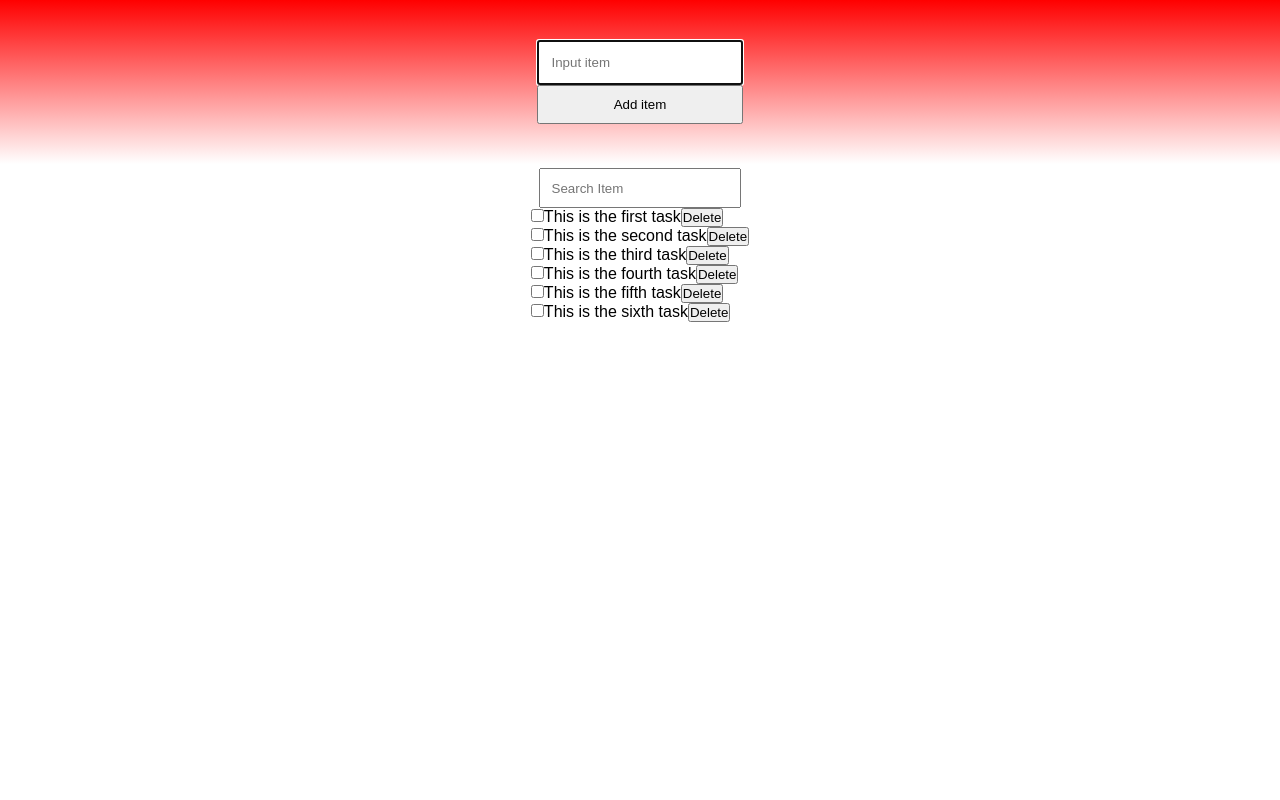
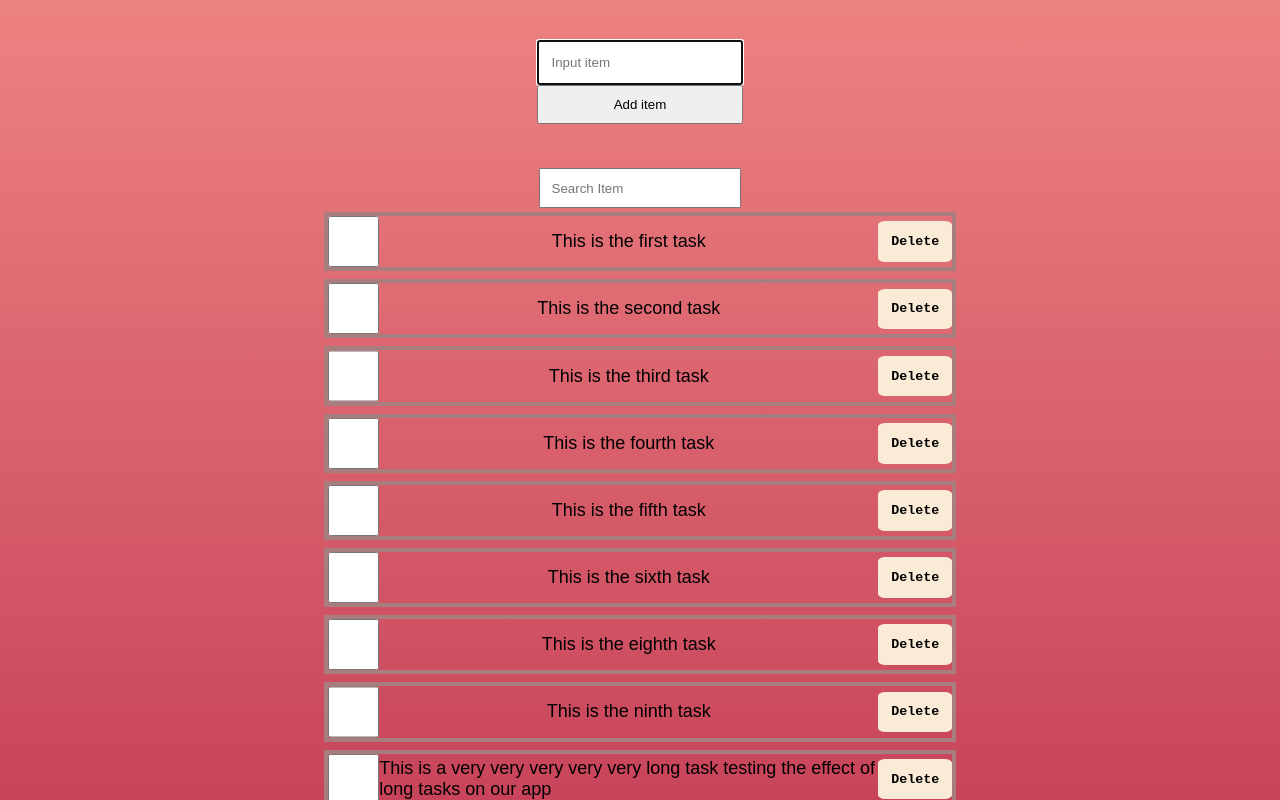
Before and after one commit to oracularzebra/grocery-spa, a React (Create React App) app: page / in a window 1280 px wide. Built offline with nearby package versions, Linux system fonts and the light colour scheme; data requests are answered from the project's data file.

Commit message:
Made some significant graphical imporvements

```diff
--- a/data/db.json
+++ b/data/db.json
@@ -29,6 +29,26 @@
       "id": 6,
       "checked": false,
       "value": "This is the sixth task"
+    },
+    {
+      "id": 8,
+      "checked": false,
+      "value": "This is the eighth task"
+    },
+    {
+      "id": 9,
+      "checked": false,
+      "value": "This is the ninth task"
+    },
+    {
+      "id": 10,
+      "checked": false,
+      "value": "This is a very very very very very long task testing the effect of long tasks on our app"
+    },
+    {
+      "id": 11,
+      "checked": false,
+      "value": "This "
     }
   ]
 }
--- a/src/index.css
+++ b/src/index.css
@@ -4,19 +4,27 @@
   box-sizing: border-box;
   font-family:sans-serif;
 }
-
+#root{
+  height:100vh;
+  display:flex;
+  flex-direction: row;
+  justify-content: center;
+  align-items:flex-start;
+}
 .app{
+  flex-basis:100%;
+  height: 100vh;
+  align-self:flex-start;
   display:flex;
   flex-direction:column;
-  justify-content: center;
   align-items: center;
+  background:linear-gradient(to bottom, rgb(237, 130, 130), rgba(182, 8, 37, 0.756));
 }
 /* Editing the inputItem field */
 .addItem{
   align-self: stretch;
   padding: 5vh;
   margin-bottom: 4px;
-  background: linear-gradient(to bottom, red, rgb(255, 255, 255));
   display: flex;
   flex-direction: row;
   justify-content: center;
@@ -44,7 +52,6 @@ padding:0.8vw;
   flex-shrink:2;
 }
 .searchForm{
-
   display: flex;
   flex-direction: column;
   flex-wrap: wrap;
@@ -55,3 +62,47 @@ padding:0.8vw;
   padding:.8vw;
   flex-basis:40px;
 }
+main{
+  overflow-y:scroll;
+  display:flex;
+  flex-direction: column;
+  justify-content: space-between;
+  align-items: center;
+}
+/* Here we are editing list of tasks */
+main > div{
+  width: 50vw;
+  overflow-y:scroll;
+  display: flex;
+  flex-direction:column;
+  align-items: flex-end;
+  /* overflow-x:scroll; */
+}
+main > div > nav{
+  margin:4px;
+  border:4px solid rgb(167, 125, 125);
+  align-self: stretch;
+  font-size: large;
+  display: flex;
+  justify-content: space-between;
+  align-items: center;
+  background-color: inherit;
+}
+main > div > nav > input[type='checkbox']{
+  min-width: 4vmax;
+  min-height:4vmax;
+  width:4vmax;
+  height:4vmax;
+}
+/* Here we are editing the delete button */
+main > div > nav > button{
+  background-color: antiquewhite;
+  border-radius: 10%;
+  border-width:0;
+  padding:1vw;
+  font-family: 'Courier New', Courier, monospace;
+  font-weight:bold;
+}
+main > div > nav > button:hover{
+  background-color: rgba(18, 144, 22, 0.372);
+}
--- a/src/itemList.js
+++ b/src/itemList.js
@@ -4,7 +4,7 @@ export default function List({list, handleCheckButton, handleDeleteButton}){
         <div className="list">
             {list.map((item,index)=>{
                 return (
-                    <div key={item.id}>
+                    <nav key={item.id}>
                         <input type="checkbox"
                         checked={item.checked}
                         onChange={()=>handleCheckButton(item.id)}
@@ -12,7 +12,7 @@ export default function List({list, handleCheckButton, handleDeleteButton}){
                         {item.value.length>0?item.value:'Empty List'}
                         <button
                         onClick={()=>handleDeleteButton(item.id)}>Delete</button>
-                    </div>
+                    </nav>
                 )
             })}
         </div>
```
